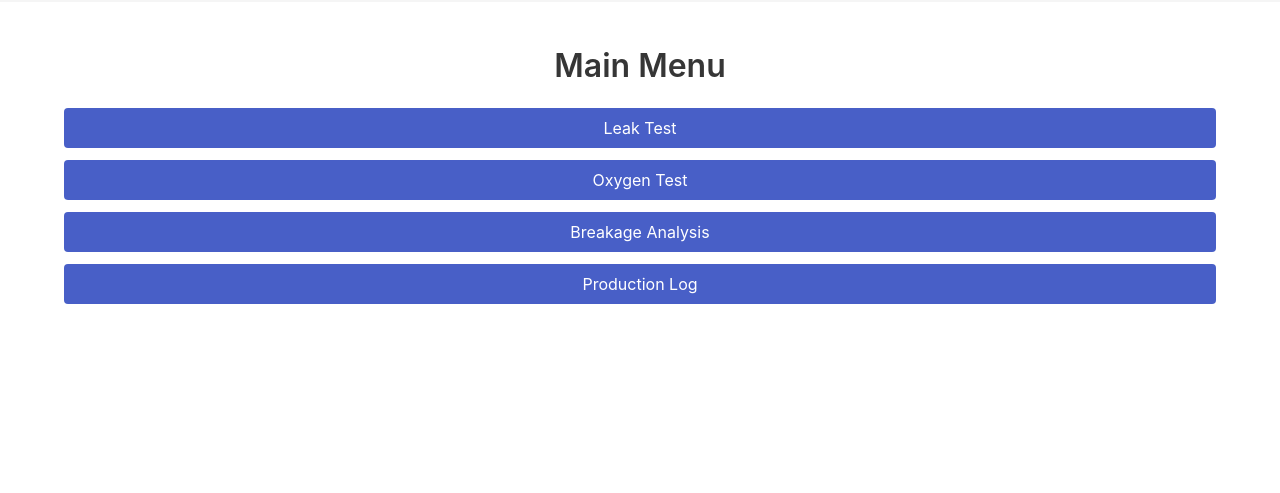
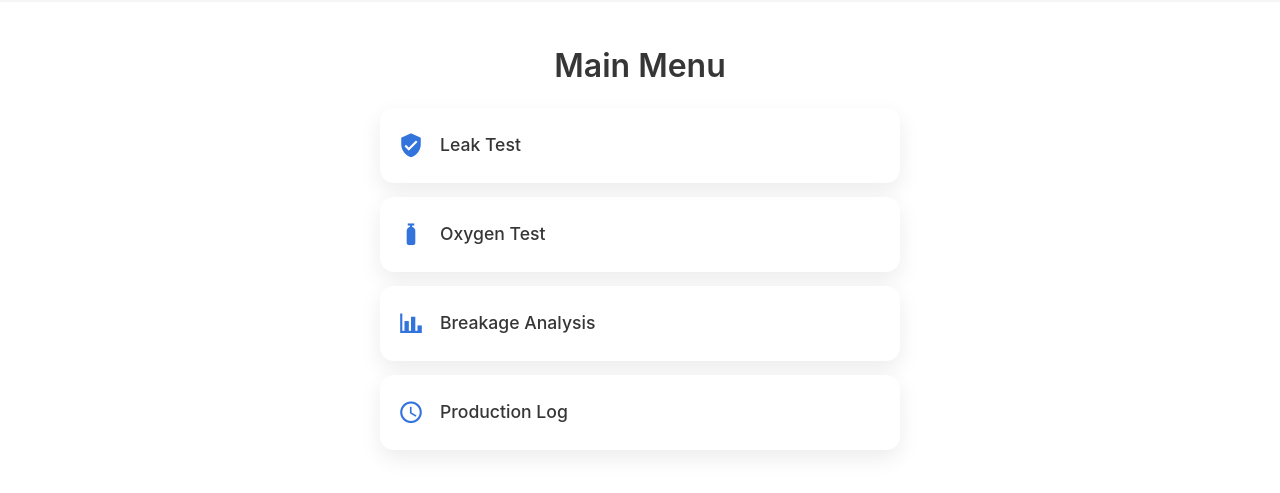
Before and after one commit to KingKai31/beyond_snack_portal, a Flask app: page /index in a window 1280 px wide. Shown: the part 56-549 px from the top of the page. Run offline with Flask 3, Linux system fonts and the light colour scheme; the visitor is signed in with stand-in values (Sample User, id 1).

Commit message:
Update index.html

```diff
--- a/templates/index.html
+++ b/templates/index.html
@@ -1,32 +1,88 @@
 {% extends "base.html" %}
 {% block content %}
 
+<style>
+  .menu-grid {
+    display: flex;
+    flex-direction: column;
+    gap: 14px;
+    max-width: 520px;
+    margin: auto;
+  }
+
+  .menu-card {
+    display: flex;
+    align-items: center;
+    gap: 16px;
+    padding: 18px;
+    background: #ffffff;
+    border-radius: 14px;
+    box-shadow: 0 8px 22px rgba(0,0,0,0.08);
+    font-size: 1.1rem;
+    font-weight: 500;
+    color: #363636;
+    text-decoration: none;
+  }
+
+  .menu-card:hover {
+    background: #f0f4ff;
+  }
+
+  .menu-icon {
+    font-size: 26px;
+    color: #3273dc;
+  }
+
+  .menu-text {
+    flex-grow: 1;
+  }
+
+  .boss {
+    background: linear-gradient(135deg, #ff3860, #ff7a7a);
+    color: white;
+  }
+
+  .boss .menu-icon {
+    color: white;
+  }
+</style>
+
 <h1 class="title has-text-centered">Main Menu</h1>
 
-<a href="{{ url_for('leak_page') }}" class="button is-link is-fullwidth mb-3">
-  Leak Test
+<div class="menu-grid">
+
+  <a href="{{ url_for('leak_page') }}" class="menu-card">
+    <span class="mdi mdi-shield-check menu-icon"></span>
+    <span class="menu-text">Leak Test</span>
   </a>
 
-<a href="{{ url_for('oxygen_page') }}" class="button is-link is-fullwidth mb-3">
-  Oxygen Test
+  <a href="{{ url_for('oxygen_page') }}" class="menu-card">
+    <span class="mdi mdi-gas-cylinder menu-icon"></span>
+    <span class="menu-text">Oxygen Test</span>
   </a>
 
-<a href="{{ url_for('breakage_page') }}" class="button is-link is-fullwidth mb-3">
-  Breakage Analysis
+  <a href="{{ url_for('breakage_page') }}" class="menu-card">
+    <span class="mdi mdi-chart-bar menu-icon"></span>
+    <span class="menu-text">Breakage Analysis</span>
   </a>
 
-<a href="{{ url_for('log_page') }}" class="button is-link is-fullwidth mb-3">
-  Production Log
+  <a href="{{ url_for('log_page') }}" class="menu-card">
+    <span class="mdi mdi-clock-outline menu-icon"></span>
+    <span class="menu-text">Production Log</span>
   </a>
 
   {% if session.get("role") == "manager" %}
-<a href="{{ url_for('dashboard') }}" class="button is-danger is-fullwidth mb-3">
-  Dashboard
+  <a href="{{ url_for('dashboard') }}" class="menu-card boss">
+    <span class="mdi mdi-view-dashboard menu-icon"></span>
+    <span class="menu-text">Dashboard</span>
   </a>
 
-<a href="{{ url_for('reports') }}" class="button is-warning is-fullwidth mb-3">
-  Reports
+  <a href="{{ url_for('reports') }}" class="menu-card boss">
+    <span class="mdi mdi-download menu-icon"></span>
+    <span class="menu-text">Reports</span>
   </a>
   {% endif %}
 
+</div>
+
 {% endblock %}
```
Lines whose indentation alone changed are shown as unchanged.
